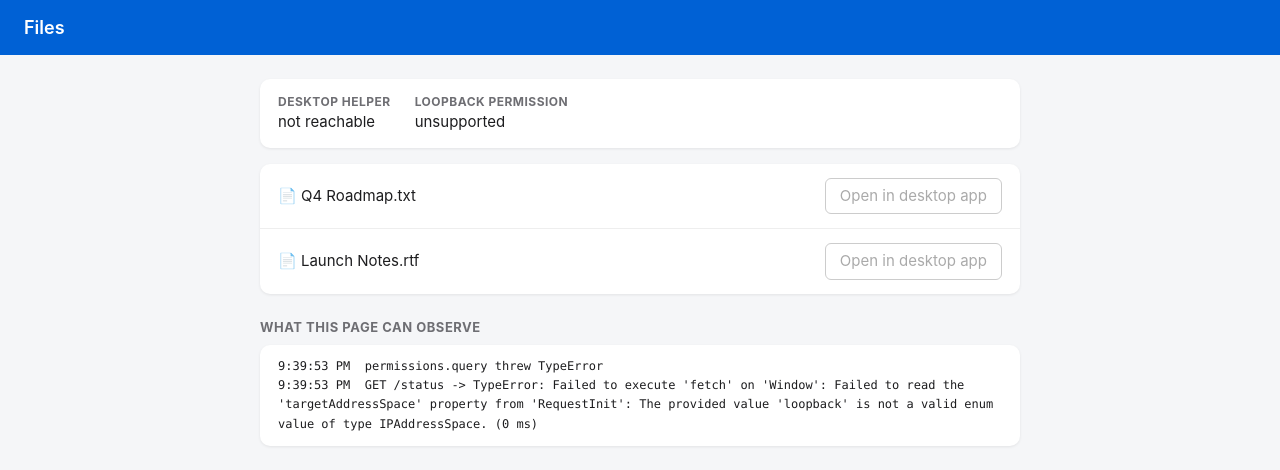
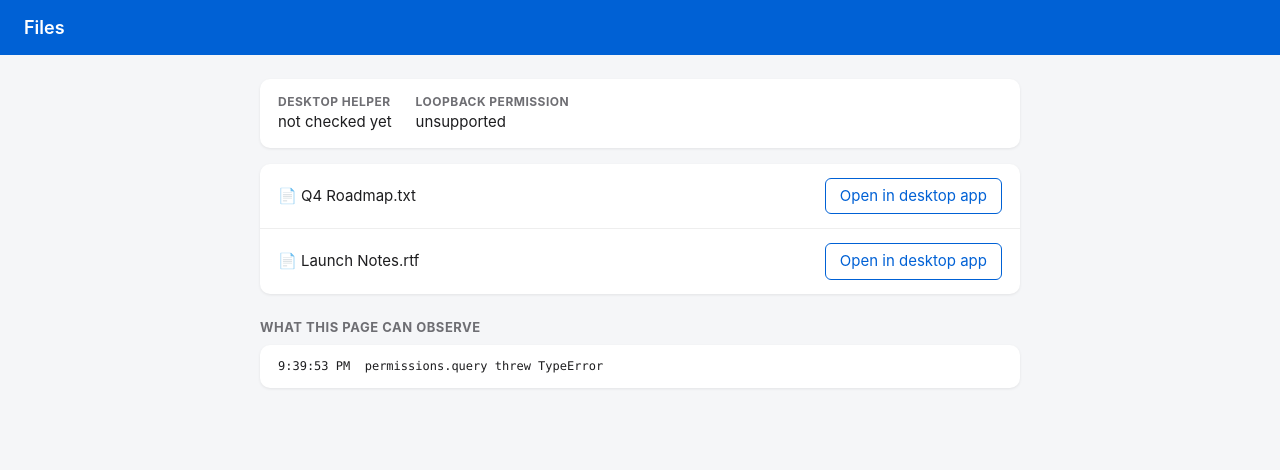
Before and after one commit to igower/lna-demo, a plain HTML site: page docs/index.html in a window 1280 px wide. Drawn offline with Linux system fonts and the light colour scheme.

Commit message:
Ask for the permission on click, not on page load

```diff
--- a/docs/index.html
+++ b/docs/index.html
@@ -12,7 +12,6 @@
     .row { display: flex; align-items: center; justify-content: space-between; padding: 14px 18px; border-bottom: 1px solid #eee; }
     .row:last-child { border-bottom: 0; }
     button { font: inherit; padding: 6px 14px; border-radius: 6px; border: 1px solid #0061d5; background: white; color: #0061d5; cursor: pointer; }
-    button:disabled { border-color: #ccc; color: #aaa; cursor: default; }
     .status { display: flex; gap: 24px; padding: 14px 18px; }
     .status b { display: block; font-size: 12px; text-transform: uppercase; color: #6e6e73; letter-spacing: .04em; }
     #log { font: 12px/1.6 ui-monospace, Menlo, monospace; padding: 12px 18px; max-height: 220px; overflow: auto; white-space: pre-wrap; }
@@ -23,7 +22,7 @@
 <header>Files</header>
 <main>
     <div class="card status">
-        <div><b>Desktop helper</b><span id="helper">checking…</span></div>
+        <div><b>Desktop helper</b><span id="helper">not checked yet</span></div>
         <div><b>Loopback permission</b><span id="permission">…</span></div>
     </div>
 
@@ -66,15 +65,19 @@ async function checkHelper() {
     try {
         const status = await callHelper('/status');
         helper.textContent = `running (${status.version})`;
-        setOpenButtonsEnabled(true);
+        return true;
     } catch {
         helper.textContent = 'not reachable';
-        setOpenButtonsEnabled(false);
+        return false;
     }
 }
 
-function setOpenButtonsEnabled(enabled) {
-    document.querySelectorAll('#files button').forEach((button) => { button.disabled = !enabled; });
+// The harmless status check goes first, and is what raises the permission prompt. Enforcement
+// currently happens once the helper has answered, so if /open were the first request, the helper
+// would already have opened the file by the time the user saw the prompt, even if they then denied it.
+async function openInDesktopApp(name) {
+    if (await checkHelper())
+        await callHelper(`/open?file=${encodeURIComponent(name)}`, 'POST').catch(() => {});
 }
 
 async function watchPermission() {
@@ -84,6 +87,9 @@ async function watchPermission() {
         const show = () => { element.textContent = status.state; log(`permissions.query(loopback-network) = ${status.state}`); };
         status.onchange = show;
         show();
+        // Already granted means the check cannot prompt, so it is safe to do without a click.
+        if (status.state === 'granted')
+            checkHelper();
     } catch (error) {
         element.textContent = 'unsupported';
         log(`permissions.query threw ${error.name}`);
@@ -93,13 +99,12 @@ async function watchPermission() {
 for (const name of FILES) {
     const row = document.createElement('div');
     row.className = 'row';
-    row.innerHTML = `<span>📄 ${name}</span><button disabled>Open in desktop app</button>`;
-    row.querySelector('button').onclick = () => callHelper(`/open?file=${encodeURIComponent(name)}`, 'POST').catch(() => {});
+    row.innerHTML = `<span>📄 ${name}</span><button>Open in desktop app</button>`;
+    row.querySelector('button').onclick = () => openInDesktopApp(name);
     document.getElementById('files').append(row);
 }
 
 watchPermission();
-checkHelper();
 </script>
 </body>
 </html>
```
Also changed, not shown: 1 other file.
